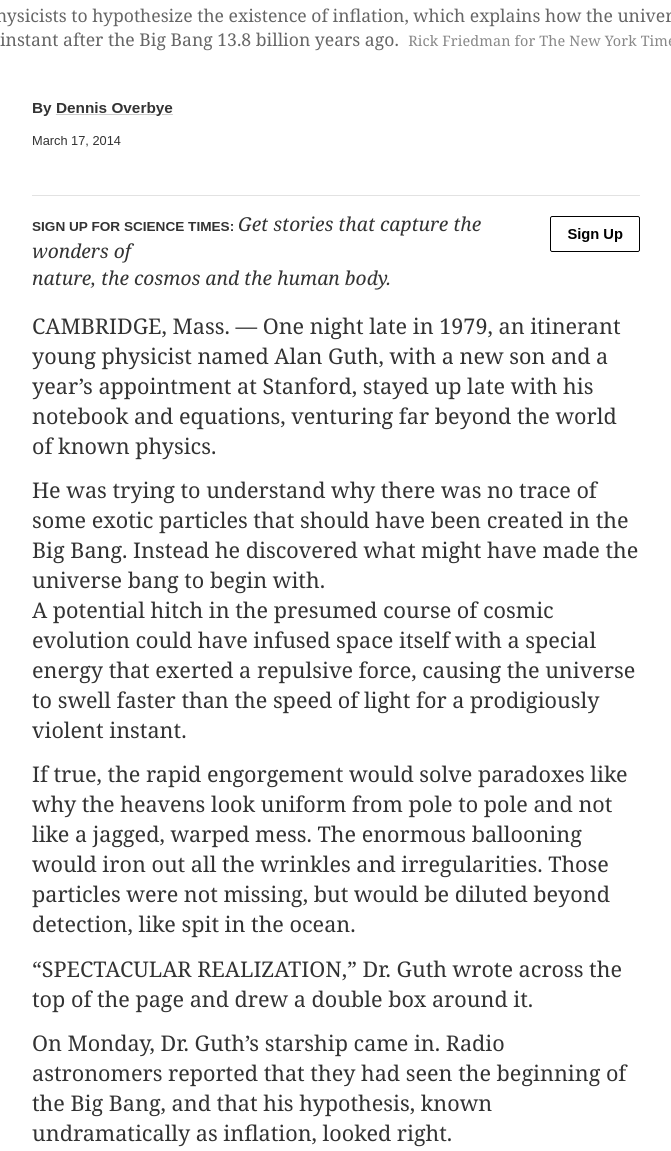
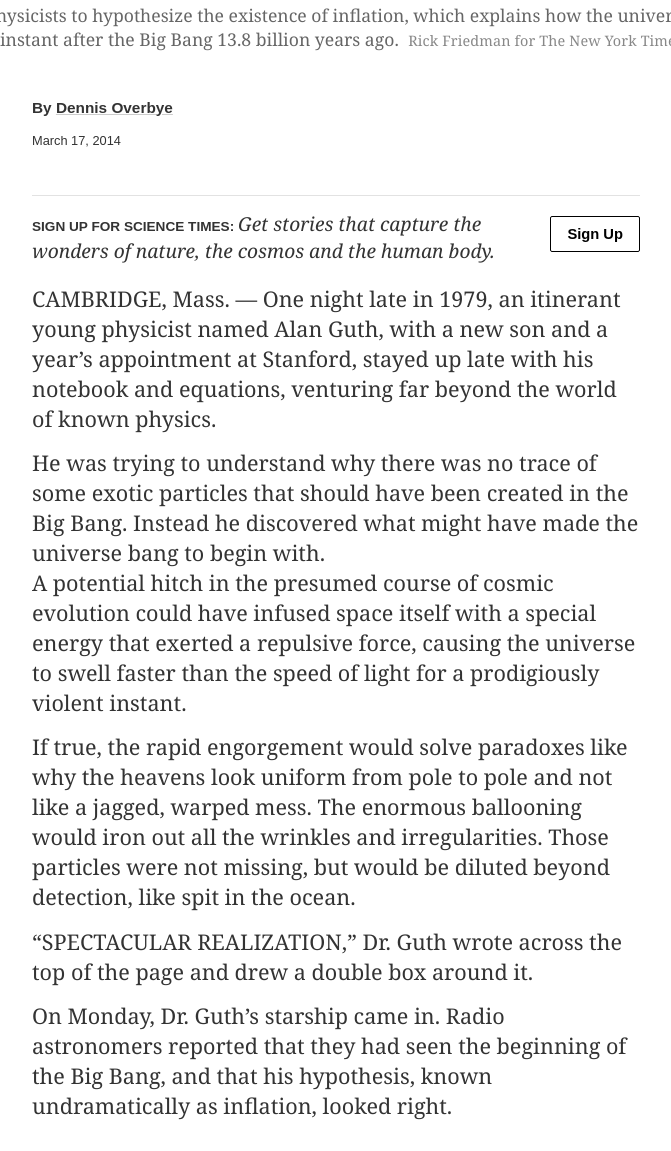
Before and after one commit to JohnJohnCode/NYT-clone, a plain HTML site: page index.html in a window 1280 px wide. Shown: the part 959-2110 px from the top of the page, without its empty margins (304-975 px from the left). Drawn offline with Linux system fonts and the light colour scheme.

Commit message:
fix text not wrapping correctly

```diff
--- a/index.html
+++ b/index.html
@@ -57,7 +57,7 @@
       <!-- SIGN UP BOX -->
       <div class="subscribe-cont">
         <button class="subscribe-btn">Sign Up</button>
-        <span>SIGN UP FOR SCIENCE TIMES: <span class="subscribe-innertext">Get stories that capture the wonders of <br>nature, the cosmos and the human body.</span></span>
+        <span>SIGN UP FOR SCIENCE TIMES: <span class="subscribe-innertext">Get stories that capture the wonders of nature, the cosmos and the human body.</span></span>
       </div>
       <!-- PARAGRAHP #1 -->
       <div class="paragraphs-cont">
```
